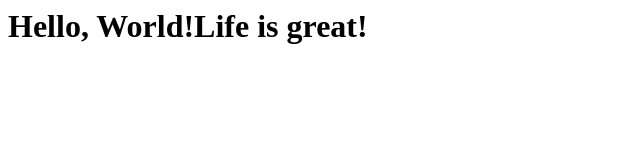
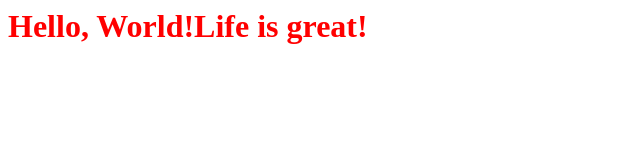
Before and after one commit to AntonKlabukov90/test, a plain HTML site: page index.html in a window 1280 px wide. Shown: the whole page, without its empty margins (0-640 px from the left). Drawn offline with Linux system fonts and the light colour scheme.

Commit message:
Add style

```diff
--- a/index.html
+++ b/index.html
@@ -1,6 +1,6 @@
 <html>
   <head>
-<!-- no style -->
+    <link type="text/css" rel="stylesheet" media="all" href="style.css" />
   </head>
   <body>
     <h1>Hello, World!Life is great!</h1>
```
